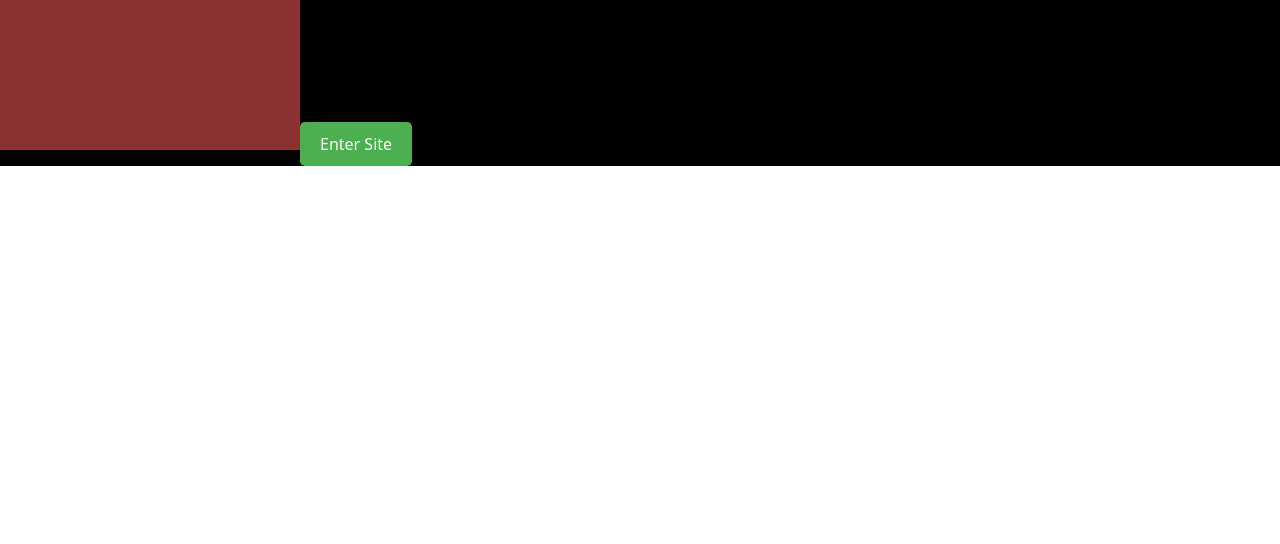
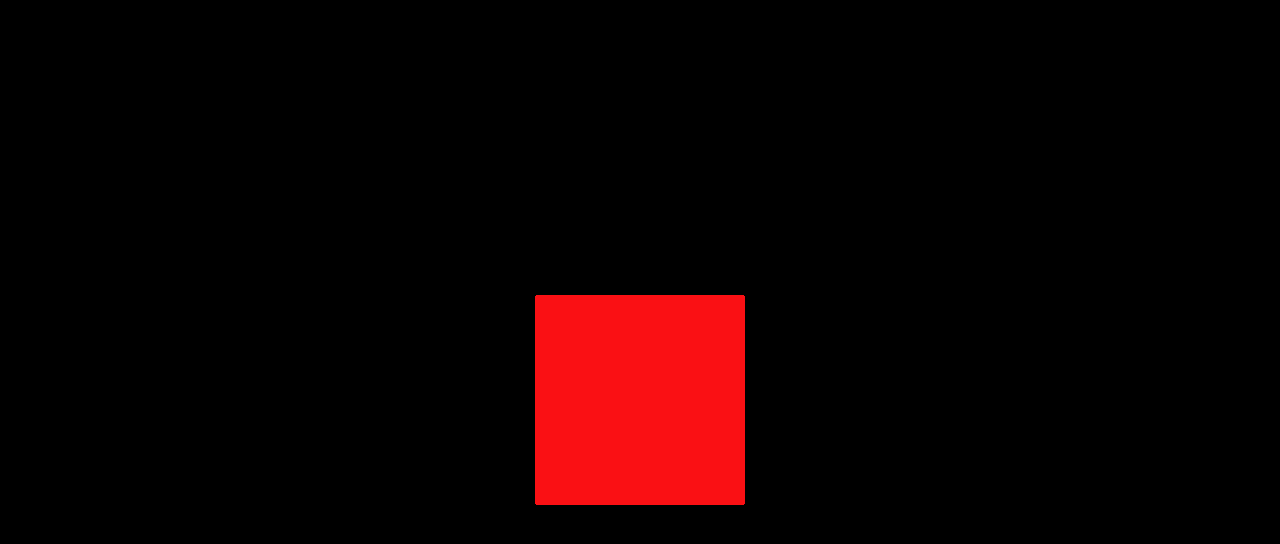
Before and after one commit to setare-sabouri/portfolio, a React (Create React App) app: page / in a window 1280 px wide. Shown: the top 544 px of the page. Built offline with nearby package versions, Linux system fonts and the light colour scheme.

Commit message:
scene sized fully

```diff
--- a/package.json
+++ b/package.json
@@ -5,6 +5,8 @@
   "dependencies": {
     "@fortawesome/free-solid-svg-icons": "^6.4.0",
     "@fortawesome/react-fontawesome": "^0.2.0",
+    "@react-three/drei": "^9.115.0",
+    "@react-three/fiber": "^8.17.10",
     "@testing-library/jest-dom": "^5.16.5",
     "@testing-library/react": "^13.4.0",
     "@testing-library/user-event": "^13.5.0",
@@ -16,6 +18,7 @@
     "react-router-dom": "^6.27.0",
     "react-scripts": "^5.0.1",
     "sass": "^1.80.6",
+    "three": "^0.170.0",
     "web-vitals": "^2.1.4"
   },
   "scripts": {
--- /dev/null
+++ b/src/components/ThreeText/Box.js
@@ -0,0 +1,10 @@
+const Box = () => {
+    return (
+        <mesh>
+            <boxGeometry args={[1, 1, 1]} />
+            <meshBasicMaterial color="red" />
+        </mesh>
+    );
+};
+
+export default Box
--- a/src/components/ThreeText/ThreeText.js
+++ b/src/components/ThreeText/ThreeText.js
@@ -1,18 +1,16 @@
-import React from 'react'
-import "./ThreeText.scss"
-import { useNavigate } from 'react-router-dom';
+import React from 'react';
+import { Canvas } from '@react-three/fiber';
+import { OrbitControls } from '@react-three/drei';
+import Box from './Box';
+import './ThreeText.scss';
+
 
 export const ThreeText = () => {
 
-    const navigate = useNavigate();
-
-    const handleClick = () => {
-        navigate('/main');
-    };
     return (
-        <>
-            <canvas class="webgl"></canvas>
-            <button onClick={handleClick}>Enter Site</button>
-        </>
-    )
-}
+        <Canvas camera={{ position: [0, 0, 3], fov: 75 }}  >
+            <OrbitControls enableDamping />
+            <Box />
+        </Canvas>
+    );
+};
--- a/src/components/ThreeText/ThreeText.scss
+++ b/src/components/ThreeText/ThreeText.scss
@@ -1,10 +1,8 @@
 @import '../../styles/variables';
 @import '../../styles/mixins';
 
-.webgl {
+canvas {
   background-color: $canvas-color;
+  width: 100vw;
+  height: 100vh;
 }
-
-button {
-  @include button-styles($button-color, $text-color);
-}
--- a/src/pages/LandingPage.js
+++ b/src/pages/LandingPage.js
@@ -1,14 +1,19 @@
 // src/pages/LandingPage.js
 import React from 'react';
 import { ThreeText } from '../components/ThreeText/ThreeText';
+import { useNavigate } from 'react-router-dom';
 
 function LandingPage() {
 
+    const navigate = useNavigate();
 
+    const handleDoubleClick = () => {
+        navigate('/main');
+    };
+    //pass text later from here as prop
     return (
-        <div>
+        <div onDoubleClick={handleDoubleClick}>
             <ThreeText />
-
         </div>
     );
 }
```
Also changed, not shown: 1 other file (tests, documents, lock files or other folders).
